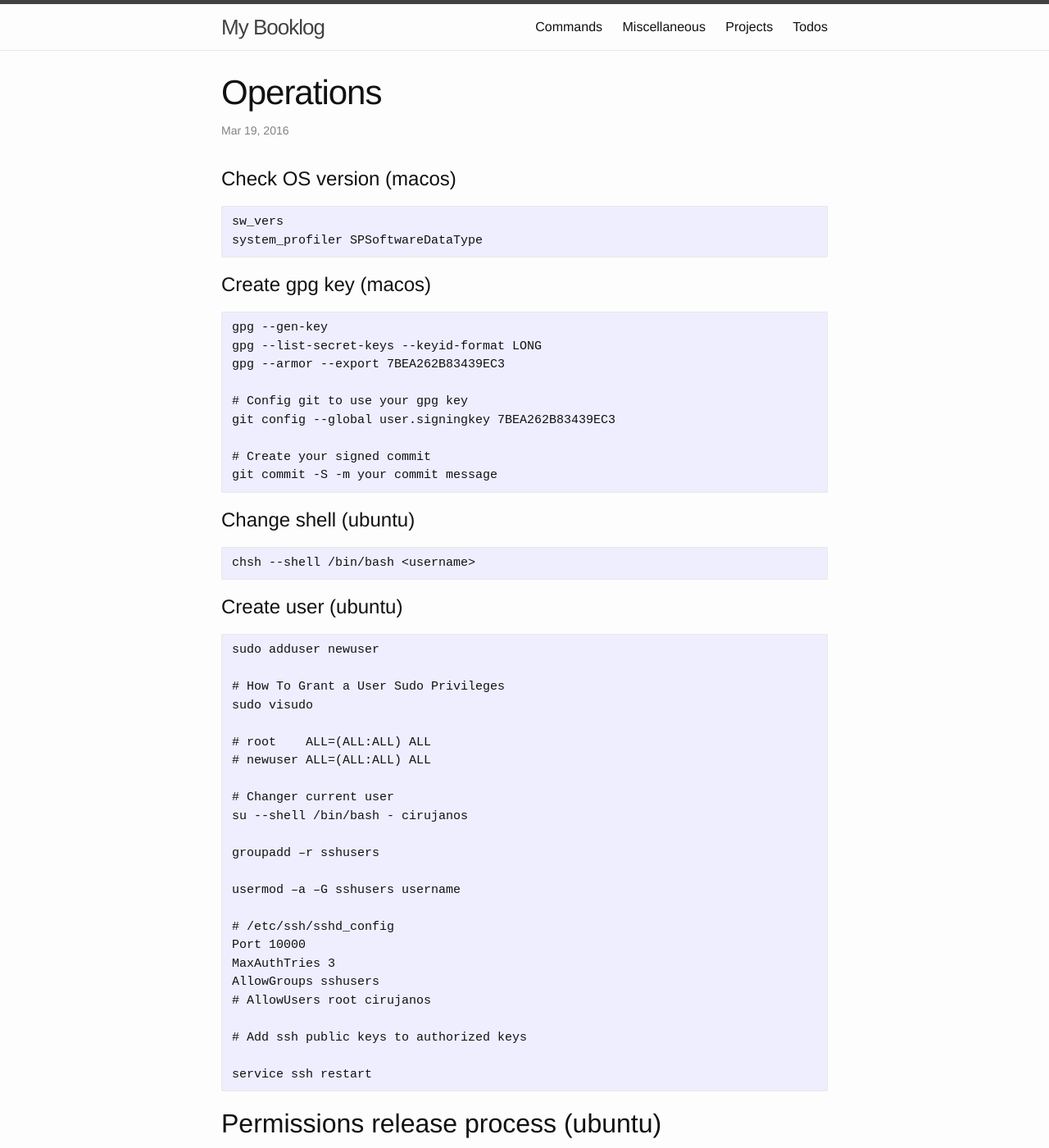
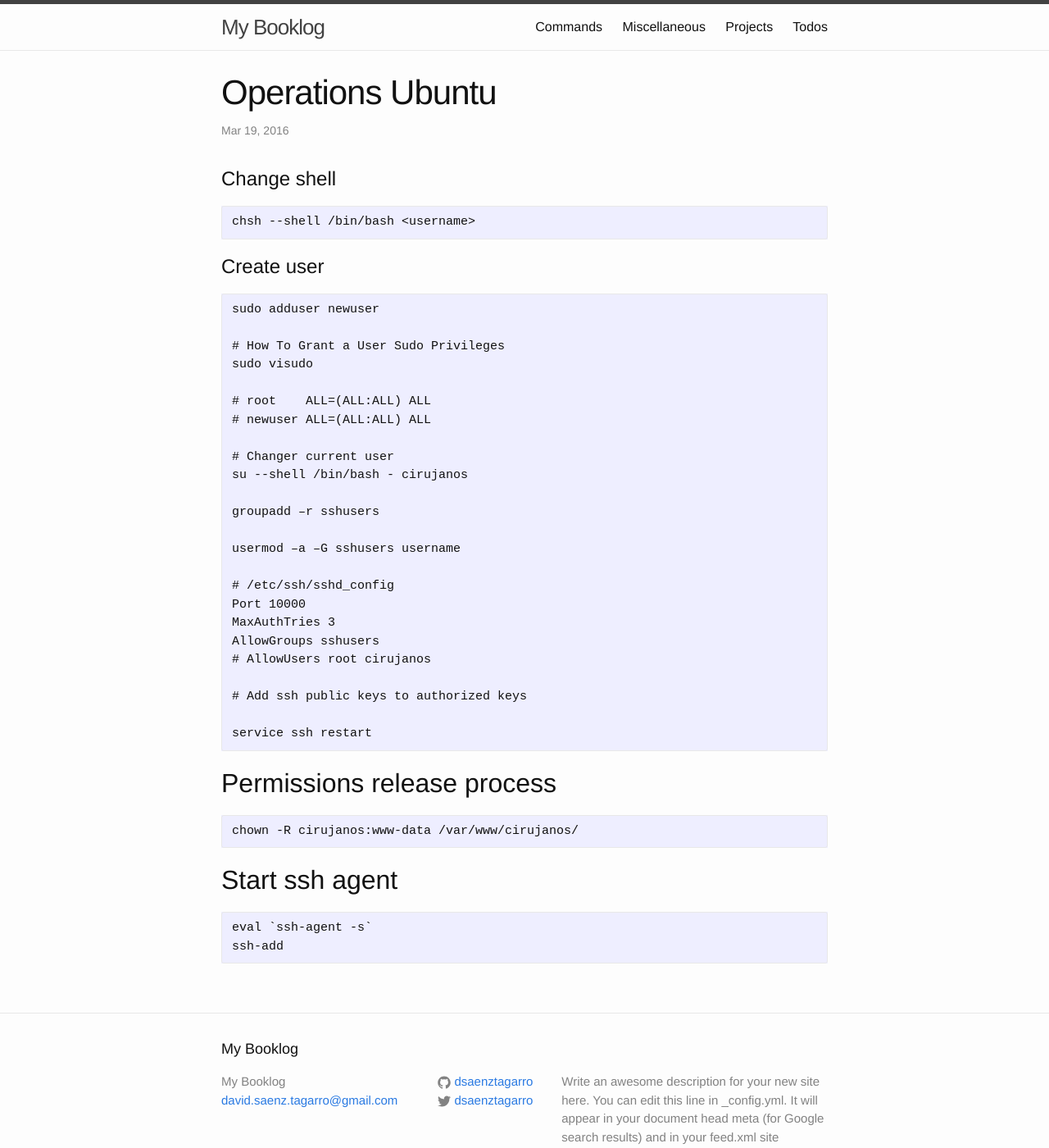
Before and after one commit to dsaenztagarro/booklog, a Jekyll site: the page built from _miscellaneous/operations_ubuntu.md, in a window 1280 px wide and 1400 px high. Shown: the whole window at 82% size. Built offline with Jekyll 4.4.1, drawn with Linux system fonts in a browser that asks for light colours; some of the changed text lies outside the part shown.

Commit message:
Operations for macos and ubuntu

````diff
--- a/_miscellaneous/operations.md
+++ b/_miscellaneous/operations_ubuntu.md
@@ -1,39 +1,18 @@
 ---
 layout: post
-title:  "Operations"
+title:  "Operations Ubuntu"
 date:   2016-03-19 02:00:00 +0100
 tags:
 - miscellaneous
 ---
 
-# Check OS version (macos)
-
-```
-sw_vers
-system_profiler SPSoftwareDataType
-```
-
-# Create gpg key (macos)
-
-```
-gpg --gen-key
-gpg --list-secret-keys --keyid-format LONG
-gpg --armor --export 7BEA262B83439EC3
-
-# Config git to use your gpg key
-git config --global user.signingkey 7BEA262B83439EC3
-
-# Create your signed commit
-git commit -S -m your commit message
-```
-
-# Change shell (ubuntu)
+# Change shell
 
 ```
 chsh --shell /bin/bash <username>
 ```
 
-# Create user (ubuntu)
+# Create user
 
 ```
 sudo adduser newuser
@@ -62,13 +41,13 @@ AllowGroups sshusers
 service ssh restart
 ```
 
-## Permissions release process (ubuntu)
+## Permissions release process
 
 ```
 chown -R cirujanos:www-data /var/www/cirujanos/
 ```
 
-## Start ssh agent (ubuntu)
+## Start ssh agent
 
 ```
 eval `ssh-agent -s`
````
Also changed, not shown: _miscellaneous/operations_macos.md (added, +46 -0 lines).
